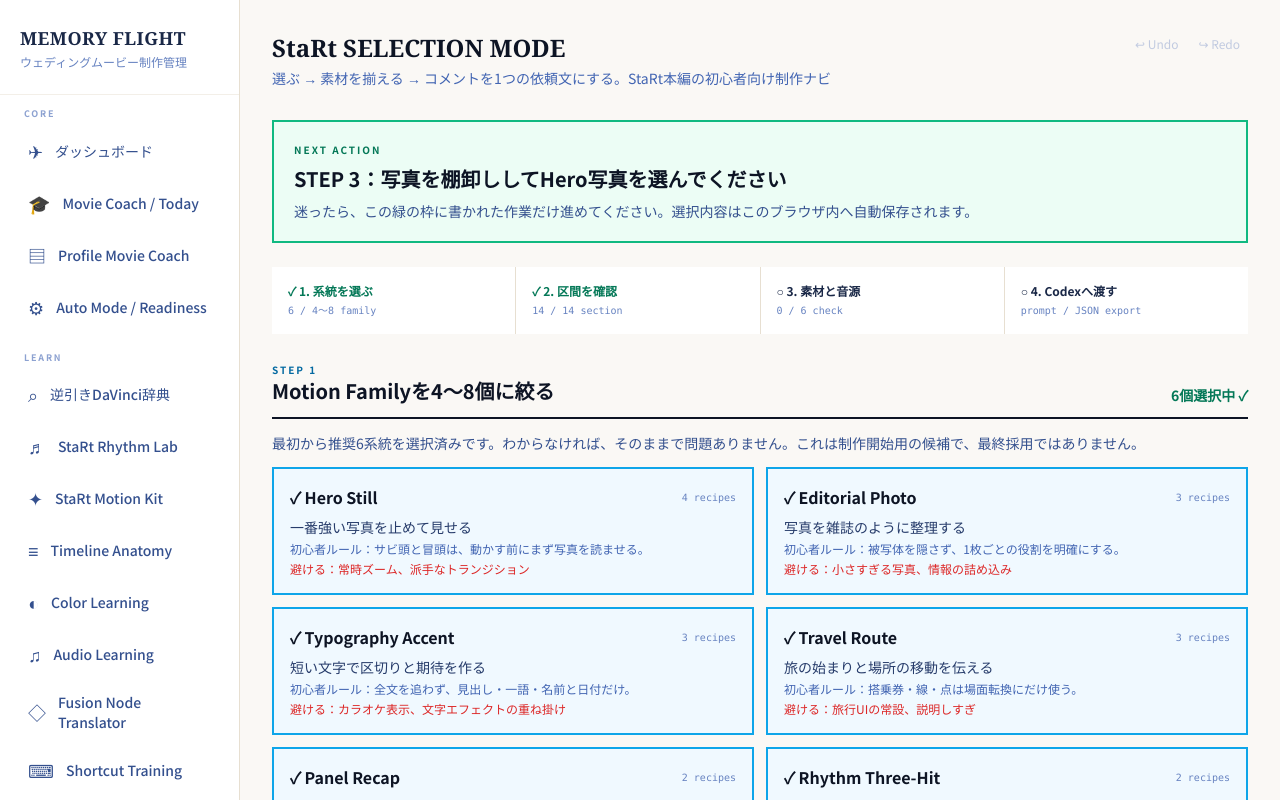
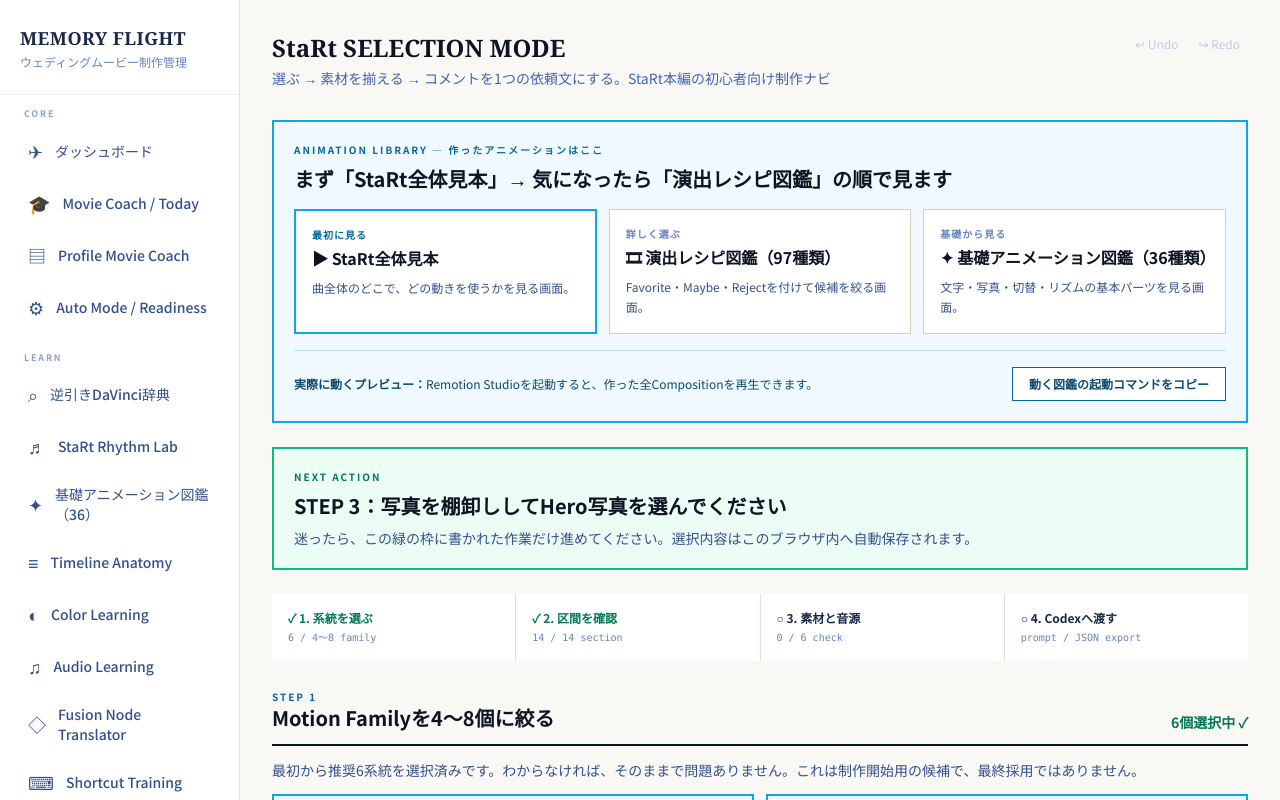
Before and after one commit to m-shogo/wedding-project, a React (Vite) app in the folder movie-dashboard/: page /movie-coach/start-selection in a window 1280 px wide. Shown: the top 800 px of the page. Built offline with nearby package versions, Linux system fonts and the light colour scheme.

Commit message:
fix: StaRtアニメーション図鑑の入口を明確化

```diff
--- a/movie-dashboard/scripts/verify-start-motion-kit-contracts.mjs
+++ b/movie-dashboard/scripts/verify-start-motion-kit-contracts.mjs
@@ -42,7 +42,7 @@ for (const token of ["motionFamilies", "motionEnergies", "motionSources", "motio
 }
 requireText(app, 'path="movie-coach/start-motion-kit"', "Motion Kit route missing");
 requireText(sidebar, 'to: "/movie-coach/start-motion-kit"', "Motion Kit LEARN navigation missing");
-requireText(sidebar, 'label: "StaRt Motion Kit"', "Motion Kit navigation label missing");
+requireText(sidebar, 'label: "基礎アニメーション図鑑（36）"', "Motion Kit beginner-facing navigation label missing");
 
 if (errors.length) {
   console.error(`StaRt Motion Kit contracts FAILED (${errors.length})`);
--- a/movie-dashboard/scripts/verify-start-motion-showcase-contracts.mjs
+++ b/movie-dashboard/scripts/verify-start-motion-showcase-contracts.mjs
@@ -52,7 +52,7 @@ for (const token of ["EXACT TIMING GATE", "Palmier rough handoff copy", "JSON ex
 }
 requireText(app, 'path="movie-coach/start-showcase"', "StaRt Motion Showcase route missing");
 requireText(sidebar, 'to: "/movie-coach/start-showcase"', "StaRt Motion Showcase navigation missing");
-requireText(sidebar, 'label: "StaRt Motion Showcase"', "StaRt Motion Showcase nav label missing");
+requireText(sidebar, 'label: "StaRt全体見本"', "StaRt Motion Showcase beginner-facing nav label missing");
 
 if (errors.length) {
   console.error(`StaRt Motion Showcase contracts FAILED (${errors.length})`);
--- a/movie-dashboard/scripts/verify-start-selection-mode-contracts.mjs
+++ b/movie-dashboard/scripts/verify-start-selection-mode-contracts.mjs
@@ -26,6 +26,8 @@ for (const section of sections) {
 for (const [source, token, message] of [
   [mode, 'start-extended-selection-mode-v1', "selection localStorage key missing"],
   [page, "NEXT ACTION", "next-action guide missing"],
+  [page, "作ったアニメーションはここ", "animation library guide missing"],
+  [page, "動く図鑑の起動コマンドをコピー", "Remotion Studio preview command missing"],
   [page, "Codex用プロンプトをコピー", "Codex prompt copy missing"],
   [page, "Shortlist JSONを保存", "shortlist export missing"],
   [page, "AUDIO_BLOCKED / MEDIA_BLOCKED", "blocked authority label missing"],
--- a/movie-dashboard/src/components/Sidebar.tsx
+++ b/movie-dashboard/src/components/Sidebar.tsx
@@ -31,7 +31,7 @@ const navSections: SidebarSection[] = [
     links: [
       { to: "/movie-coach/dictionary", label: "逆引きDaVinci辞典", icon: "⌕" },
       { to: "/movie-coach/start-rhythm", label: "StaRt Rhythm Lab", icon: "♬" },
-      { to: "/movie-coach/start-motion-kit", label: "StaRt Motion Kit", icon: "✦" },
+      { to: "/movie-coach/start-motion-kit", label: "基礎アニメーション図鑑（36）", icon: "✦" },
       { to: "/movie-coach/timeline", label: "Timeline Anatomy", icon: "≡" },
       { to: "/movie-coach/color", label: "Color Learning", icon: "◐" },
       { to: "/movie-coach/audio", label: "Audio Learning", icon: "♫" },
@@ -48,8 +48,8 @@ const navSections: SidebarSection[] = [
       { to: "/movie-coach/review", label: "Movie Review", icon: "◎" },
       { to: "/movie-coach/compare", label: "Before / After Lab", icon: "⇄" },
       { to: "/movie-coach/reference", label: "Reference Breakdown", icon: "⌗" },
-      { to: "/movie-coach/start-showcase", label: "StaRt Motion Showcase", icon: "▶" },
-      { to: "/movie-coach/director-recipes", label: "Director Recipe Catalog", icon: "🎞" },
+      { to: "/movie-coach/start-showcase", label: "StaRt全体見本", icon: "▶" },
+      { to: "/movie-coach/director-recipes", label: "演出レシピ図鑑（97）", icon: "🎞" },
     ],
   },
   {
--- a/movie-dashboard/src/pages/StartSelectionMode.tsx
+++ b/movie-dashboard/src/pages/StartSelectionMode.tsx
@@ -47,7 +47,7 @@ function downloadText(filename: string, text: string, type: string) {
 
 export function StartSelectionMode() {
   const [state, setState] = useState<StartSelectionState>(readStartSelectionState);
-  const [copied, setCopied] = useState<"prompt" | "json" | "render" | null>(null);
+  const [copied, setCopied] = useState<"prompt" | "json" | "render" | "studio" | null>(null);
   const decisions = useMemo(readHumanReviewDecisions, []);
   const shortlist = useMemo(() => buildStartShortlistExport(state, decisions), [state, decisions]);
   const prompt = useMemo(() => buildStartCodexPrompt(state, decisions), [state, decisions]);
@@ -63,7 +63,7 @@ export function StartSelectionMode() {
     });
   }
 
-  function copy(text: string, kind: "prompt" | "json" | "render") {
+  function copy(text: string, kind: "prompt" | "json" | "render" | "studio") {
     void navigator.clipboard.writeText(text);
     setCopied(kind);
     window.setTimeout(() => setCopied((current) => current === kind ? null : current), 1600);
@@ -92,6 +92,34 @@ export function StartSelectionMode() {
   return (
     <div>
       <Header title="StaRt SELECTION MODE" description="選ぶ → 素材を揃える → コメントを1つの依頼文にする。StaRt本編の初心者向け制作ナビ" />
+
+      <section className="mb-6 border-2 border-sky-500 bg-sky-50 p-5 dark:border-sky-700 dark:bg-sky-950/30">
+        <p className="text-[10px] font-semibold tracking-[0.2em] text-sky-700 dark:text-sky-300">ANIMATION LIBRARY — 作ったアニメーションはここ</p>
+        <h2 className="mt-2 text-xl font-bold text-navy-900 dark:text-sand-100">まず「StaRt全体見本」→ 気になったら「演出レシピ図鑑」の順で見ます</h2>
+        <div className="mt-4 grid gap-3 md:grid-cols-3">
+          <Link to="/movie-coach/start-showcase" className="border-2 border-sky-500 bg-white p-4 dark:bg-navy-800">
+            <p className="text-[10px] font-semibold tracking-widest text-sky-700 dark:text-sky-300">最初に見る</p>
+            <h3 className="mt-1 font-bold text-navy-900 dark:text-sand-100">▶ StaRt全体見本</h3>
+            <p className="mt-2 text-xs leading-5 text-navy-600 dark:text-navy-300">曲全体のどこで、どの動きを使うかを見る画面。</p>
+          </Link>
+          <Link to="/movie-coach/director-recipes" className="border border-sand-300 bg-white p-4 dark:border-navy-600 dark:bg-navy-800">
+            <p className="text-[10px] font-semibold tracking-widest text-navy-400">詳しく選ぶ</p>
+            <h3 className="mt-1 font-bold text-navy-900 dark:text-sand-100">🎞 演出レシピ図鑑（97種類）</h3>
+            <p className="mt-2 text-xs leading-5 text-navy-600 dark:text-navy-300">Favorite・Maybe・Rejectを付けて候補を絞る画面。</p>
+          </Link>
+          <Link to="/movie-coach/start-motion-kit" className="border border-sand-300 bg-white p-4 dark:border-navy-600 dark:bg-navy-800">
+            <p className="text-[10px] font-semibold tracking-widest text-navy-400">基礎から見る</p>
+            <h3 className="mt-1 font-bold text-navy-900 dark:text-sand-100">✦ 基礎アニメーション図鑑（36種類）</h3>
+            <p className="mt-2 text-xs leading-5 text-navy-600 dark:text-navy-300">文字・写真・切替・リズムの基本パーツを見る画面。</p>
+          </Link>
+        </div>
+        <div className="mt-4 flex flex-col gap-3 border-t border-sky-200 pt-4 sm:flex-row sm:items-center sm:justify-between dark:border-sky-800">
+          <p className="text-xs leading-5 text-sky-900 dark:text-sky-200"><strong>実際に動くプレビュー：</strong>Remotion Studioを起動すると、作った全Compositionを再生できます。</p>
+          <button onClick={() => copy("cd /Users/m-shogo/Developer/personal/wedding-project/motion-studio && pnpm dev:director-recipes", "studio")} className="shrink-0 border border-sky-700 bg-white px-4 py-2 text-xs font-bold text-sky-900 dark:bg-navy-800 dark:text-sky-200">
+            {copied === "studio" ? "起動コマンドをコピーしました ✓" : "動く図鑑の起動コマンドをコピー"}
+          </button>
+        </div>
+      </section>
 
       <section className="mb-6 border-2 border-emerald-500 bg-emerald-50 p-5 dark:border-emerald-700 dark:bg-emerald-950/30">
         <p className="text-[10px] font-semibold tracking-[0.2em] text-emerald-700 dark:text-emerald-300">NEXT ACTION</p>
```
